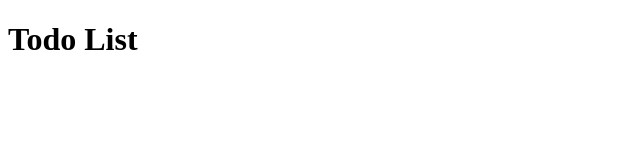
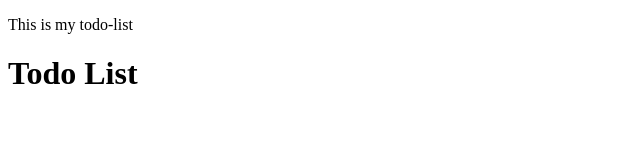
Before and after one commit to alsonshareef/Todo-List, a plain HTML site: page todo.html in a window 1280 px wide. Shown: the whole page, without its empty margins (0-640 px from the left). Drawn offline with Linux system fonts and the light colour scheme.

Commit message:
new commit: testing if I can do unforced commit

```diff
--- a/todo.css
+++ b/todo.css
@@ -1,3 +1,3 @@
 body {
-	background: grey;
+	background: white;
 }
--- a/todo.html
+++ b/todo.html
@@ -3,7 +3,7 @@
 <head>
 	<meta charset="UTF-8">
 	<title>Todo List</title>
-
+	<p>This is my todo-list</p>
 </head>
 <body>
 	<h1>Todo List</h1>
```
